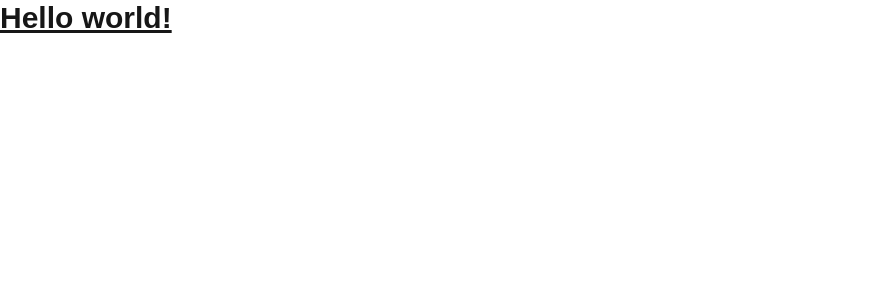
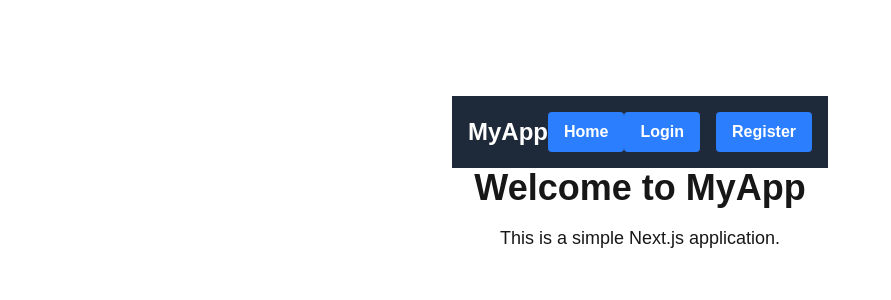
Before and after one commit to vynnieverto/small-webapp, a Next.js app: page / in a window 1280 px wide. Shown: the top 300 px of the page, without its empty margins (0-891 px from the left). Built offline with nearby package versions, Linux system fonts and the light colour scheme.

Commit message:
basic header + 2 buttons

```diff
--- a/src/app/page.tsx
+++ b/src/app/page.tsx
@@ -1,12 +1,16 @@
 'use client';
 import React, { useState } from 'react';
 import { useRouter } from 'next/navigation';
+import Header from '@/components/Header/Header';
 
 
 export default function Home() {
   return (
-    <h1 className="text-3xl font-bold underline">
-      Hello world!
-    </h1>
+    <main className="flex flex-col items-center justify-between p-24">
+      <Header />
+      <h1 className="text-4xl font-bold">Welcome to MyApp</h1>
+      <p className="mt-4 text-lg">This is a simple Next.js application.</p>
+    </main>
+
   )
 }
--- a/src/componenents/Header/registerButton.tsx
+++ /dev/null
@@ -1,14 +0,0 @@
-import React from 'react';
-
-interface RegisterButtonProps {
-    title: string;
-    onClick: () => void;
-}
-
-export default function RegisterButton() {
-    return (
-        <button className="bg-blue-500 hover:bg-blue-700 text-white font-bold py-2 px-4 rounded">
-        Register
-        </button>
-    );
-    }
--- /dev/null
+++ b/src/components/Header/Header.tsx
@@ -0,0 +1,27 @@
+'use client'
+import React from 'react';
+import LoginButton from './LoginButton';
+import RegisterButton from './RegisterButton';
+import HomePageButton from './HomePageButton';
+
+
+export default function Header() {
+
+    return (
+        <header className="flex justify-between items-center p-4 bg-gray-800 text-white">
+            <div className="flex items-center">
+                <h1 className="text-2xl font-bold">MyApp</h1>
+                <HomePageButton title="Home" />
+            </div>
+            <div className="flex space-x-4">
+                <LoginButton title="Login" onClick={() => {}} />
+                <RegisterButton title="Register" />
+            </div>
+        </header>
+    )
+
+
+
+
+
+}
--- /dev/null
+++ b/src/components/Header/HomePageButton.tsx
@@ -0,0 +1,21 @@
+import React from 'react';
+import { useRouter } from 'next/navigation';
+
+interface HomePageButtonProps {
+    title: string;
+}
+
+export default function HomePageButton({title}: HomePageButtonProps) {
+    const router = useRouter();
+    const onClick = () => {
+        router.push('/');
+    }
+
+    return (
+        <button className="bg-blue-500 hover:bg-blue-700 text-white font-bold py-2 px-4 rounded"
+        onClick={onClick}>
+            {title}
+        </button>
+    )
+
+}
--- a/src/componenents/Header/loginButton.tsx
+++ b/src/components/Header/LoginButton.tsx
@@ -1,4 +1,5 @@
 import React from 'react';
+
 interface LoginButtonProps {
     title: string;
     onClick: () => void;
--- /dev/null
+++ b/src/components/Header/RegisterButton.tsx
@@ -0,0 +1,20 @@
+'use client';
+import React from 'react';
+import { useRouter } from 'next/navigation';
+
+
+interface RegisterButtonProps {
+    title: string;
+
+}
+
+export default function RegisterButton({title}: RegisterButtonProps) {
+    const router = useRouter();
+
+    return (
+        <button className="bg-blue-500 hover:bg-blue-700 text-white font-bold py-2 px-4 rounded"
+        onClick={() => router.push('/register')}>
+            {title}
+        </button>
+    );
+}
```
Also changed, not shown: src/componenents/Header/Header.tsx (deleted).
